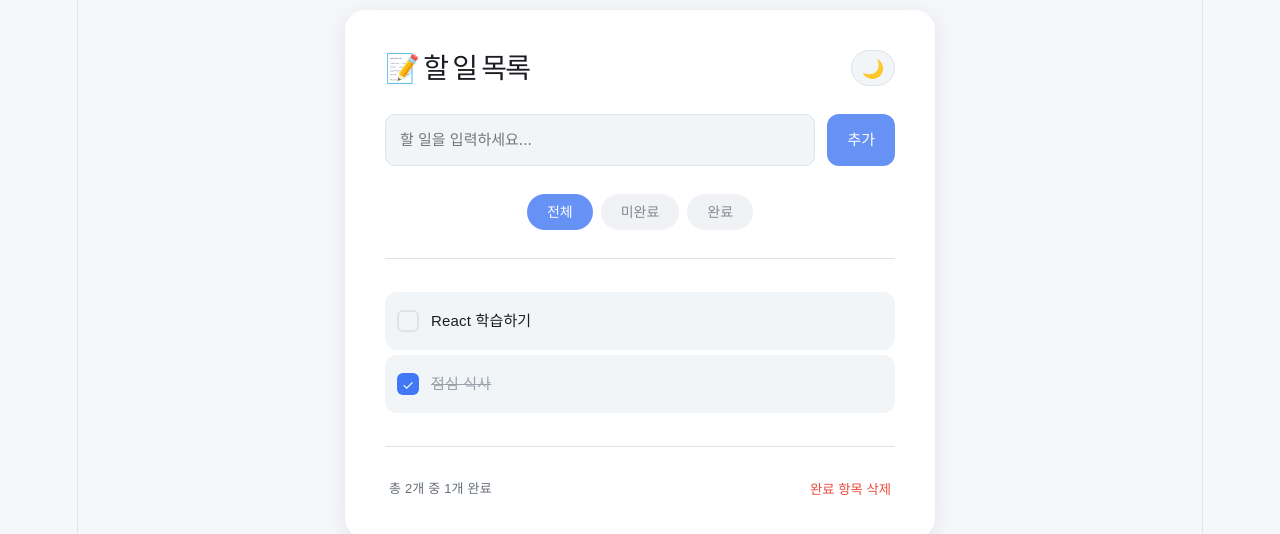
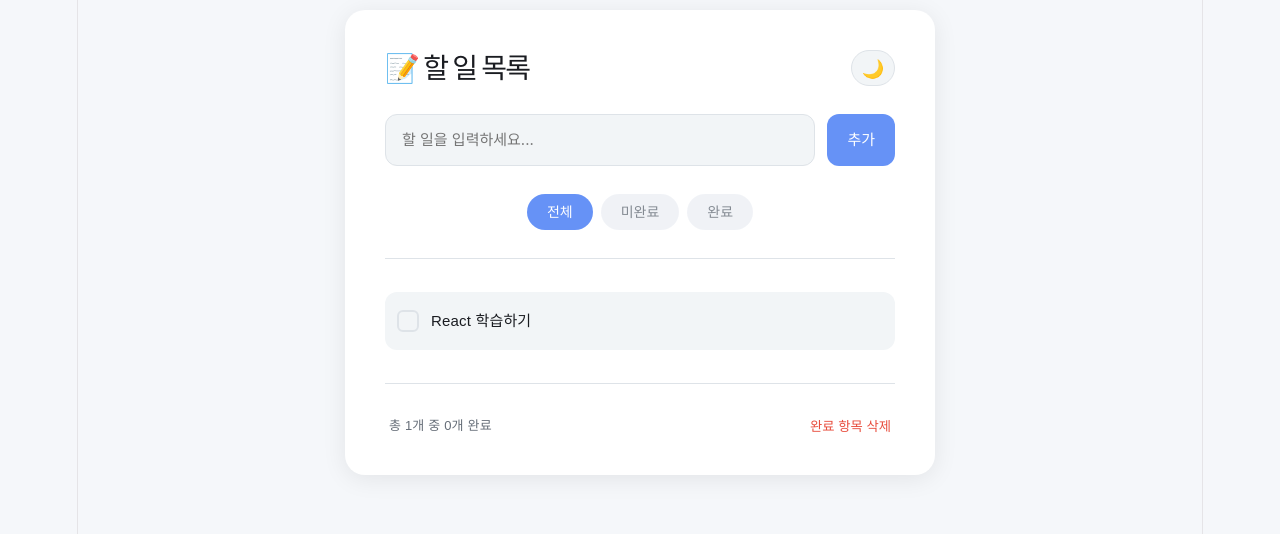
Before and after one commit to hyeongu01/react-todo-app, a React (Vite) app: page / in a window 1280 px wide. Both pictures are taken after a click on the button "완료 항목 삭제". Shown: the top 534 px of the page. Built offline with nearby package versions, Linux system fonts and the light colour scheme.

Commit message:
feat: 미입력 방지 추가

```diff
--- a/src/App.tsx
+++ b/src/App.tsx
@@ -3,7 +3,6 @@ import Header from './components/Header';
 import AddTask from './components/AddTask';
 import TodoList from './components/TodoList';
 import Filter from './components/Filter';
-import Footer from './components/Footer';
 
 function App() {
   return (
@@ -14,8 +13,6 @@ function App() {
         <Filter />
         <div className={'divider'} />
         <TodoList />
-        <div className={'divider'} />
-        <Footer />
       </div>
     </div>
   );
--- a/src/components/AddTask.module.css
+++ b/src/components/AddTask.module.css
@@ -3,17 +3,18 @@
   display: flex;
   width: 100%;
   gap: 12px;
+  position: relative;
 }
 
 .input_group input {
-  flex: 1;
-  padding: 14px;
-  border-radius: 10px;
-  border: 1px solid #ddd;
-  font-size: 14px;
+  display: flex;
+  padding: 14px 16px;
+  align-items: center;
+  flex: 1 0 0;
 
-  background: var(--bg-input, #333840);
-  border: 1.5px solid var(--border-default, #474d54);
+  border-radius: 12px;
+  border: 1.5px solid var(--border-default, #dee3e8);
+  background: var(--bg-input, #f2f5f7);
 
   color: var(--text-secondary, #99a1ab);
   font-family: Inter;
@@ -21,6 +22,26 @@
   font-style: normal;
   font-weight: 400;
   line-height: 22px; /* 146.667% */
+}
+
+.input_group .error {
+  border: 2px solid var(--status-danger, #e84d3d);
+}
+
+.error-message {
+  position: absolute;
+  bottom: -30px;
+  left: 0;
+  right: 0px;
+  z-index: 10; /* 다른 요소들보다 위에 */
+
+  color: var(--status-danger, #e84d3d);
+  text-align: left;
+  font-family: Inter;
+  font-size: 13px;
+  font-style: normal;
+  font-weight: 400;
+  line-height: normal;
 }
 
 .add_btn {
--- a/src/components/AddTask.tsx
+++ b/src/components/AddTask.tsx
@@ -1,19 +1,26 @@
 import styles from './AddTask.module.css';
-import { type JSX, useState } from 'react';
+import { type JSX, useState, useRef } from 'react';
 import { useTodoList } from '../contexts/TodoContext';
 
 function AddTask(): JSX.Element {
-  const [currentIndex, setCurrentIndex] = useState(1);
+  const [isError, setError] = useState(false);
   const [text, setText] = useState('');
   const { addTodo } = useTodoList();
+  const timerRef = useRef<ReturnType<typeof setTimeout> | null>(null);
 
   function handleTextChange(e: React.ChangeEvent<HTMLInputElement>) {
     setText(e.target.value);
   }
 
   function handleAddButton() {
-    addTodo({ id: currentIndex, title: text, isDone: false });
-    setCurrentIndex(currentIndex + 1);
+    if (!text.trim()) {
+      setError(!isError);
+      if (timerRef.current) clearTimeout(timerRef.current);
+      timerRef.current = setTimeout(() => setError(false), 3000);
+      return;
+    }
+    addTodo({ id: Date.now(), title: text, isDone: false });
+    setText('');
   }
 
   return (
@@ -22,10 +29,15 @@ function AddTask(): JSX.Element {
         type="text"
         placeholder="할 일을 입력하세요..."
         onChange={handleTextChange}
+        value={text}
+        className={isError ? styles.error : ''}
       />
       <button className={styles.add_btn} onClick={handleAddButton}>
         추가
       </button>
+      {isError && (
+        <p className={styles['error-message']}>할 일을 입력해주세요.</p>
+      )}
     </div>
   );
 }
--- a/src/components/Footer.tsx
+++ b/src/components/Footer.tsx
@@ -3,12 +3,14 @@ import styles from './Footer.module.css';
 import { useTodoList } from '../contexts/TodoContext';
 
 function Footer(): JSX.Element {
-  const { todoList } = useTodoList();
+  const { todoList, deleteDoneTodos } = useTodoList();
   const doneList = todoList.filter((todo) => todo.isDone);
   return (
     <div className={styles.footer}>
       <p>{`총 ${todoList.length}개 중 ${doneList.length}개 완료`}</p>
-      <button className={styles.clear}>완료 항목 삭제</button>
+      <button className={styles.clear} onClick={deleteDoneTodos}>
+        완료 항목 삭제
+      </button>
     </div>
   );
 }
--- a/src/components/TodoItem.tsx
+++ b/src/components/TodoItem.tsx
@@ -6,7 +6,7 @@ import { useTodoList } from '../contexts/TodoContext';
 type TodoItemProps = TodoType;
 
 function TodoItem({ id, title, isDone }: TodoItemProps): JSX.Element {
-  const { toggleTodo } = useTodoList();
+  const { toggleTodo, deleteTodo } = useTodoList();
 
   return (
     <div className={styles.card}>
@@ -20,7 +20,9 @@ function TodoItem({ id, title, isDone }: TodoItemProps): JSX.Element {
 
       <div className={styles.actions}>
         <button className={styles.edit}>✎</button>
-        <button className={styles.delete}>✕</button>
+        <button className={styles.delete} onClick={() => deleteTodo(id)}>
+          ✕
+        </button>
       </div>
     </div>
   );
--- a/src/components/TodoList.module.css
+++ b/src/components/TodoList.module.css
@@ -2,6 +2,42 @@
 .todo-list {
   list-style: none;
   width: 100%;
+}
+
+.empty-set {
+  display: flex;
+  padding: 64px 0;
+  flex-direction: column;
+  justify-content: center;
+  align-items: center;
+  gap: 12px;
+  align-self: stretch;
+
+  font-family: Inter;
+  font-size: 56px;
+  font-style: normal;
+  font-weight: 400;
+  line-height: normal;
+}
+
+.empty-set .main-text {
+  color: var(--text-primary, #1a1c21);
+  text-align: center;
+  font-family: Inter;
+  font-size: 18px;
+  font-style: normal;
+  font-weight: 700;
+  line-height: normal;
+}
+
+.empty-set .sub-text {
+  color: var(--text-secondary, #666e78);
+  text-align: center;
+  font-family: Inter;
+  font-size: 14px;
+  font-style: normal;
+  font-weight: 400;
+  line-height: normal;
 }
 
 .todo-list li {
--- a/src/components/TodoList.tsx
+++ b/src/components/TodoList.tsx
@@ -2,15 +2,24 @@ import { type JSX } from 'react';
 import { useTodoList } from '../contexts/TodoContext';
 import TodoItem from './TodoItem';
 import styles from './TodoList.module.css';
+import Footer from './Footer';
 
 function TodoList(): JSX.Element {
-  const { getFilteredList } = useTodoList();
-  const todoList = getFilteredList();
+  const { filteredList } = useTodoList();
 
-  if (todoList.length === 0) return <p>Task가 없습니다.</p>;
+  if (filteredList.length === 0)
     return (
+      <div className={styles['empty-set']}>
+        <>📋</>
+        <p className={styles['main-text']}>할 일이 없어요</p>
+        <p className={styles['sub-text']}>새로운 할 일을 추가해 보세요!</p>
+      </div>
+    );
+
+  return (
+    <>
       <ul className={styles['todo-list']}>
-      {todoList.map((todo) => {
+        {filteredList.map((todo) => {
           return (
             <li key={todo.id}>
               <TodoItem id={todo.id} title={todo.title} isDone={todo.isDone} />
@@ -18,6 +27,11 @@ function TodoList(): JSX.Element {
           );
         })}
       </ul>
+
+      <div className={'divider'} />
+
+      <Footer />
+    </>
   );
 }
 export default TodoList;
--- a/src/contexts/TodoContext.tsx
+++ b/src/contexts/TodoContext.tsx
@@ -1,13 +1,15 @@
-import { createContext, useState, useContext } from 'react';
+import { createContext, useState, useContext, useMemo } from 'react';
 import { type TodoType } from '../types/Todo.types';
 
 type TodoListContextType = {
   todoList: TodoType[];
   filter: 'all' | 'process' | 'done';
   updateFilter: (newFilter: string) => void;
-  getFilteredList: () => TodoType[];
+  filteredList: TodoType[];
   addTodo: (todo: TodoType) => void;
   toggleTodo: (id: number) => void;
+  deleteDoneTodos: () => void;
+  deleteTodo: (id: number) => void;
 };
 
 const TodoListContext = createContext<TodoListContextType | null>(null);
@@ -25,16 +27,21 @@ export function TodoListProvider({ children }: { children: React.ReactNode }) {
     if (['all', 'process', 'done'].includes(newFilter)) setFilter(temp);
   }
 
-  function getFilteredList(): TodoType[] {
+  const filteredList = useMemo((): TodoType[] => {
     return todoList.filter((todo) => {
       if (filter === 'all') return true;
       if (filter === 'process') return todo.isDone === false;
       if (filter === 'done') return todo.isDone;
     });
-  }
+  }, [todoList, filter]);
 
   function addTodo(todo: TodoType) {
     setTodoList((prev) => [...prev, todo]);
+  }
+
+  function deleteDoneTodos() {
+    const newTodoList = todoList.filter((todo) => !todo.isDone);
+    setTodoList(newTodoList);
   }
 
   function toggleTodo(id: number) {
@@ -47,15 +54,22 @@ export function TodoListProvider({ children }: { children: React.ReactNode }) {
     setTodoList(newList);
   }
 
+  function deleteTodo(id: number) {
+    const newList: TodoType[] = todoList.filter((todo) => todo.id !== id);
+    setTodoList(newList);
+  }
+
   return (
     <TodoListContext.Provider
       value={{
         todoList,
         filter,
-        getFilteredList,
+        filteredList,
         addTodo,
         toggleTodo,
         updateFilter,
+        deleteDoneTodos,
+        deleteTodo,
       }}
     >
       {children}
```
Also changed, not shown: 1 other file (tests, documents, lock files or other folders). Lines whose indentation alone changed are shown as unchanged.
